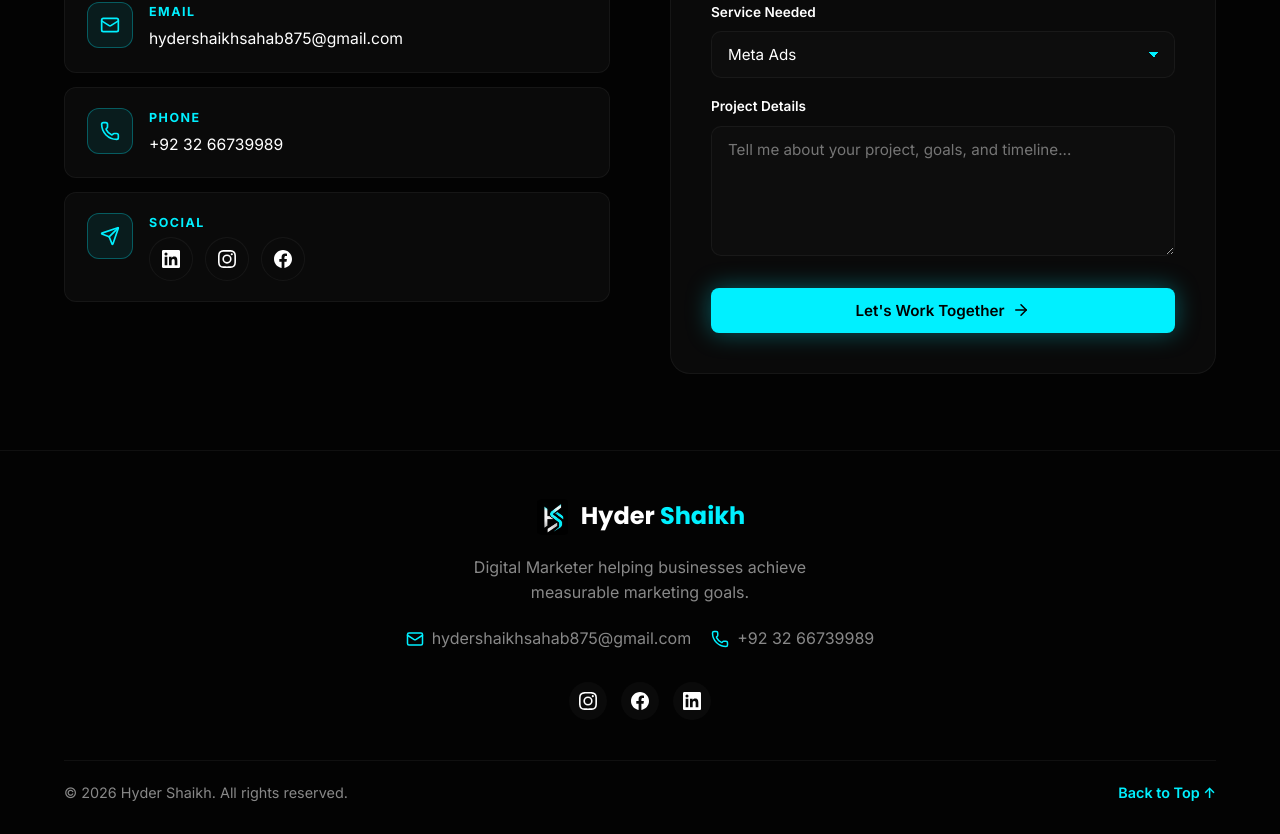
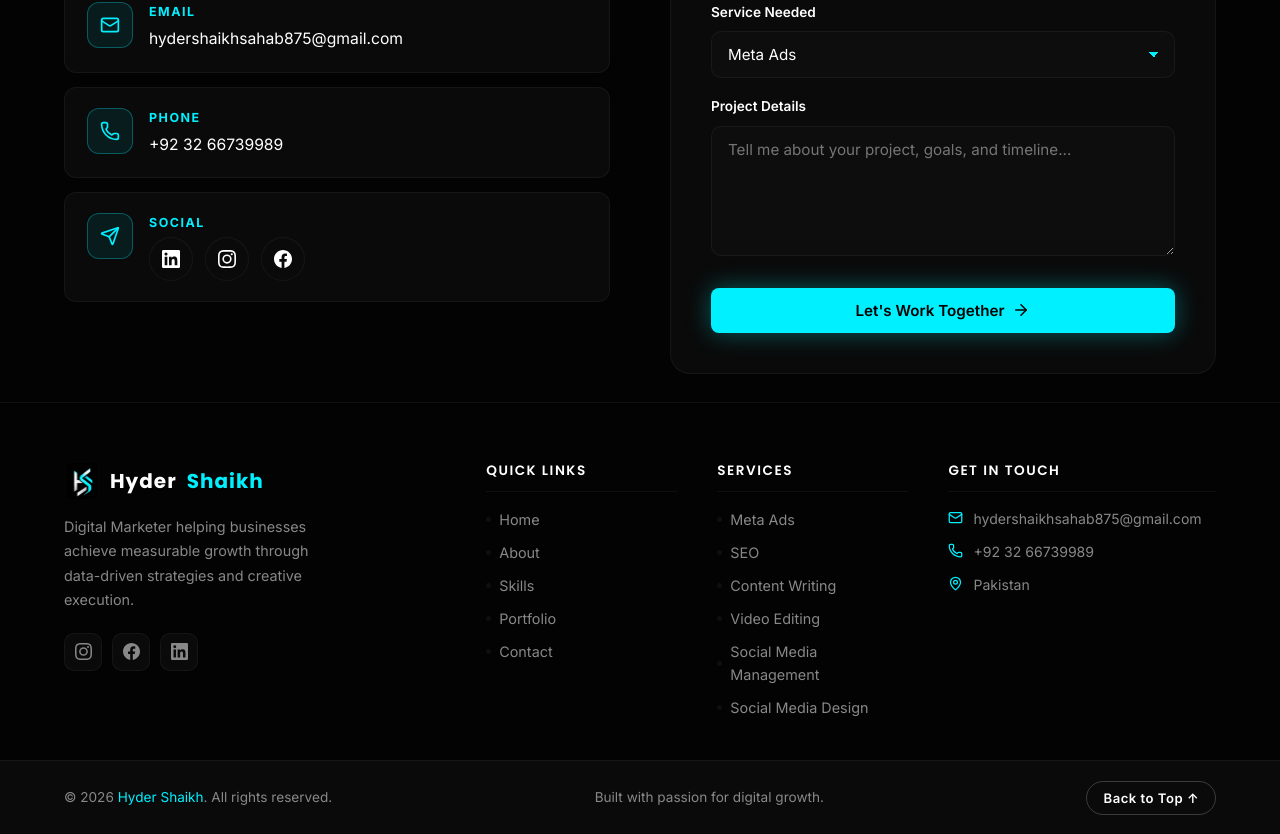
Before and after one commit to aishtiaque875-hub/hyder-shaikh, a React (Vite) app: page /contact in a window 1280 px wide. Shown: the part 610-1444 px from the top of the page. Built offline with nearby package versions, Linux system fonts and the light colour scheme.

Commit message:
Update Footer.jsx to render professional grid columns layout with Back to Top button

```diff
--- a/src/components/Footer.jsx
+++ b/src/components/Footer.jsx
@@ -1,113 +1,128 @@
-import { Mail, Phone } from 'lucide-react';
+import { Mail, Phone, MapPin } from 'lucide-react';
+import { Link } from 'react-router-dom';
 import { InstagramIcon, LinkedInIcon, FacebookIcon } from './SocialIcons';
+import './Footer.css';
 
 const Footer = () => {
+  const year = new Date().getFullYear();
+
+  const navLinks = [
+    { to: '/', label: 'Home' },
+    { to: '/about', label: 'About' },
+    { to: '/skills', label: 'Skills' },
+    { to: '/portfolio', label: 'Portfolio' },
+    { to: '/contact', label: 'Contact' },
+  ];
+
+  const services = [
+    'Meta Ads',
+    'SEO',
+    'Content Writing',
+    'Video Editing',
+    'Social Media Management',
+    'Social Media Design',
+  ];
+
+  const socials = [
+    { href: 'https://www.instagram.com/hafizhydershaikh', label: 'Instagram', Icon: InstagramIcon },
+    { href: 'https://www.facebook.com/profile.php?id=61577739728113', label: 'Facebook', Icon: FacebookIcon },
+    { href: 'https://www.linkedin.com/in/hydershaikhofficial', label: 'LinkedIn', Icon: LinkedInIcon },
+  ];
+
   return (
-    <footer style={{ padding: '48px 0 32px', borderTop: '1px solid var(--border-subtle)', marginTop: '48px', backgroundColor: 'var(--bg-main)' }}>
-      <div className="container" style={{ display: 'flex', flexDirection: 'column', alignItems: 'center', gap: '20px' }}>
-        <div style={{ display: 'flex', alignItems: 'center', gap: '10px' }}>
-          <img src="/logo.png" alt="Hyder Shaikh Logo" style={{ width: '36px', height: '36px', objectFit: 'contain', borderRadius: '8px', display: 'block' }} />
-          <h2 style={{ fontFamily: 'var(--font-heading)', color: 'var(--text-main)', fontSize: '1.5rem', margin: 0 }}>
-            Hyder <span className="text-accent">Shaikh</span>
-          </h2>
+    <footer className="footer">
+      <div className="footer-main">
+        <div className="container footer-grid">
+
+          {/* Brand Column */}
+          <div className="footer-brand">
+            <Link to="/" className="footer-logo">
+              <img src="/logo.png" alt="Hyder Shaikh Logo" className="footer-logo-img" />
+              Hyder <span className="text-accent">Shaikh</span>
+            </Link>
+            <p className="footer-tagline">
+              Digital Marketer helping businesses achieve measurable growth through data-driven strategies and creative execution.
+            </p>
+            <div className="footer-socials">
+              {socials.map(({ href, label, Icon }) => (
+                <a key={label} href={href} target="_blank" rel="noreferrer" aria-label={label} className="footer-social-btn">
+                  <Icon size={17} />
+                </a>
+              ))}
+            </div>
+          </div>
+
+          {/* Quick Links */}
+          <div className="footer-col">
+            <h4 className="footer-col-title">Quick Links</h4>
+            <ul className="footer-links">
+              {navLinks.map((l) => (
+                <li key={l.to}>
+                  <Link to={l.to} className="footer-link">
+                    <span className="footer-link-dot" />
+                    {l.label}
+                  </Link>
+                </li>
+              ))}
+            </ul>
+          </div>
+
+          {/* Services */}
+          <div className="footer-col">
+            <h4 className="footer-col-title">Services</h4>
+            <ul className="footer-links">
+              {services.map((s) => (
+                <li key={s}>
+                  <Link to="/portfolio" className="footer-link">
+                    <span className="footer-link-dot" />
+                    {s}
+                  </Link>
+                </li>
+              ))}
+            </ul>
+          </div>
+
+          {/* Contact Info */}
+          <div className="footer-col">
+            <h4 className="footer-col-title">Get In Touch</h4>
+            <ul className="footer-contact-list">
+              <li>
+                <a href="mailto:hydershaikhsahab875@gmail.com" className="footer-contact-item">
+                  <Mail size={15} className="footer-contact-icon" />
+                  hydershaikhsahab875@gmail.com
+                </a>
+              </li>
+              <li>
+                <a href="tel:+923266739989" className="footer-contact-item">
+                  <Phone size={15} className="footer-contact-icon" />
+                  +92 32 66739989
+                </a>
+              </li>
+              <li>
+                <span className="footer-contact-item">
+                  <MapPin size={15} className="footer-contact-icon" />
+                  Pakistan
+                </span>
+              </li>
+            </ul>
+          </div>
+
         </div>
-        <p className="text-muted" style={{ textAlign: 'center', maxWidth: '400px' }}>
-          Digital Marketer helping businesses achieve measurable marketing goals.
-        </p>
+      </div>
 
-        <div style={{ display: 'flex', gap: '20px', flexWrap: 'wrap', justifyContent: 'center' }}>
-          <a href="mailto:hydershaikhsahab875@gmail.com" style={{ display: 'flex', alignItems: 'center', gap: '8px', color: 'var(--text-muted)' }}>
-            <Mail size={18} className="text-accent" /> hydershaikhsahab875@gmail.com
-          </a>
-          <a href="tel:+923266739989" style={{ display: 'flex', alignItems: 'center', gap: '8px', color: 'var(--text-muted)' }}>
-            <Phone size={18} className="text-accent" /> +92 32 66739989
-          </a>
-        </div>
-
-        <div style={{ display: 'flex', gap: '14px', marginTop: '10px' }}>
-          <a
-            href="https://www.instagram.com/hafizhydershaikh"
-            target="_blank"
-            rel="noreferrer"
-            aria-label="Instagram"
-            style={{ display: 'inline-flex', alignItems: 'center', justifyContent: 'center', color: 'var(--text-main)', padding: '10px', backgroundColor: 'var(--bg-card)', borderRadius: '50%', transition: 'all 0.3s ease' }}
-            onMouseOver={(e) => {
-              e.currentTarget.style.color = '#000';
-              e.currentTarget.style.backgroundColor = 'var(--accent)';
-              e.currentTarget.style.transform = 'translateY(-3px)';
-            }}
-            onMouseOut={(e) => {
-              e.currentTarget.style.color = 'var(--text-main)';
-              e.currentTarget.style.backgroundColor = 'var(--bg-card)';
-              e.currentTarget.style.transform = 'translateY(0)';
-            }}
-          >
-            <InstagramIcon size={18} />
-          </a>
-          <a
-            href="https://www.facebook.com/profile.php?id=61577739728113"
-            target="_blank"
-            rel="noreferrer"
-            aria-label="Facebook"
-            style={{ display: 'inline-flex', alignItems: 'center', justifyContent: 'center', color: 'var(--text-main)', padding: '10px', backgroundColor: 'var(--bg-card)', borderRadius: '50%', transition: 'all 0.3s ease' }}
-            onMouseOver={(e) => {
-              e.currentTarget.style.color = '#000';
-              e.currentTarget.style.backgroundColor = 'var(--accent)';
-              e.currentTarget.style.transform = 'translateY(-3px)';
-            }}
-            onMouseOut={(e) => {
-              e.currentTarget.style.color = 'var(--text-main)';
-              e.currentTarget.style.backgroundColor = 'var(--bg-card)';
-              e.currentTarget.style.transform = 'translateY(0)';
-            }}
-          >
-            <FacebookIcon size={18} />
-          </a>
-          <a
-            href="https://www.linkedin.com/in/hydershaikhofficial"
-            target="_blank"
-            rel="noreferrer"
-            aria-label="LinkedIn"
-            style={{ display: 'inline-flex', alignItems: 'center', justifyContent: 'center', color: 'var(--text-main)', padding: '10px', backgroundColor: 'var(--bg-card)', borderRadius: '50%', transition: 'all 0.3s ease' }}
-            onMouseOver={(e) => {
-              e.currentTarget.style.color = '#000';
-              e.currentTarget.style.backgroundColor = 'var(--accent)';
-              e.currentTarget.style.transform = 'translateY(-3px)';
-            }}
-            onMouseOut={(e) => {
-              e.currentTarget.style.color = 'var(--text-main)';
-              e.currentTarget.style.backgroundColor = 'var(--bg-card)';
-              e.currentTarget.style.transform = 'translateY(0)';
-            }}
-          >
-            <LinkedInIcon size={18} />
-          </a>
-        </div>
-
-        <div style={{ display: 'flex', justifyContent: 'space-between', alignItems: 'center', width: '100%', borderTop: '1px solid var(--border-subtle)', paddingTop: '20px', marginTop: '20px', flexWrap: 'wrap', gap: '12px' }}>
-          <p className="text-muted" style={{ fontSize: '0.9rem', margin: 0 }}>
-            &copy; {new Date().getFullYear()} Hyder Shaikh. All rights reserved.
+      {/* Bottom Bar */}
+      <div className="footer-bottom">
+        <div className="container footer-bottom-inner">
+          <p className="footer-copyright">
+            &copy; {year} <span className="text-accent">Hyder Shaikh</span>. All rights reserved.
+          </p>
+          <p className="footer-made">
+            Built with passion for digital growth.
           </p>
           <button
+            className="footer-back-top"
             onClick={() => window.scrollTo({ top: 0, behavior: 'smooth' })}
-            style={{
-              background: 'transparent',
-              border: 'none',
-              color: 'var(--accent)',
-              fontSize: '0.9rem',
-              fontWeight: '600',
-              cursor: 'pointer',
-              display: 'flex',
-              alignItems: 'center',
-              gap: '4px',
-              transition: 'var(--transition)'
-            }}
-            onMouseOver={(e) => {
-              e.currentTarget.style.color = '#fff';
-            }}
-            onMouseOut={(e) => {
-              e.currentTarget.style.color = 'var(--accent)';
-            }}
+            aria-label="Back to top"
           >
             Back to Top ↑
           </button>
```
